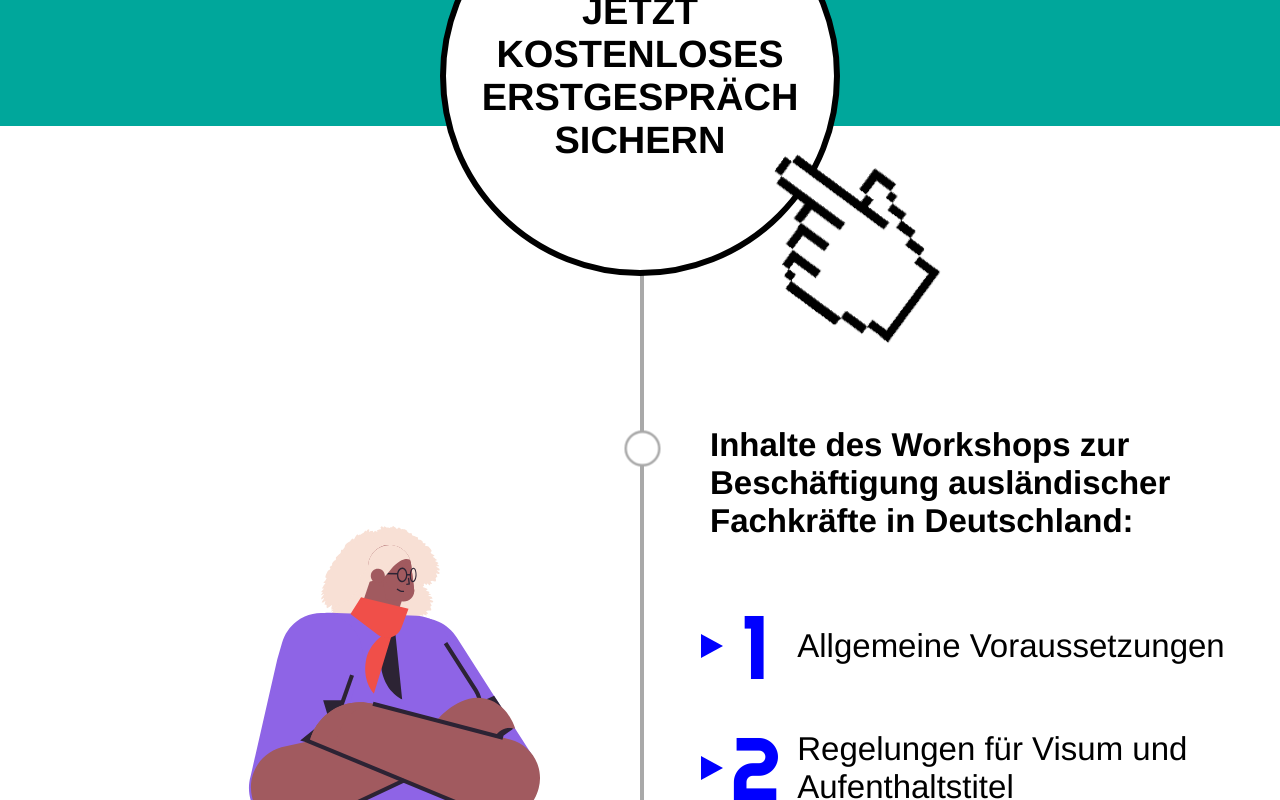
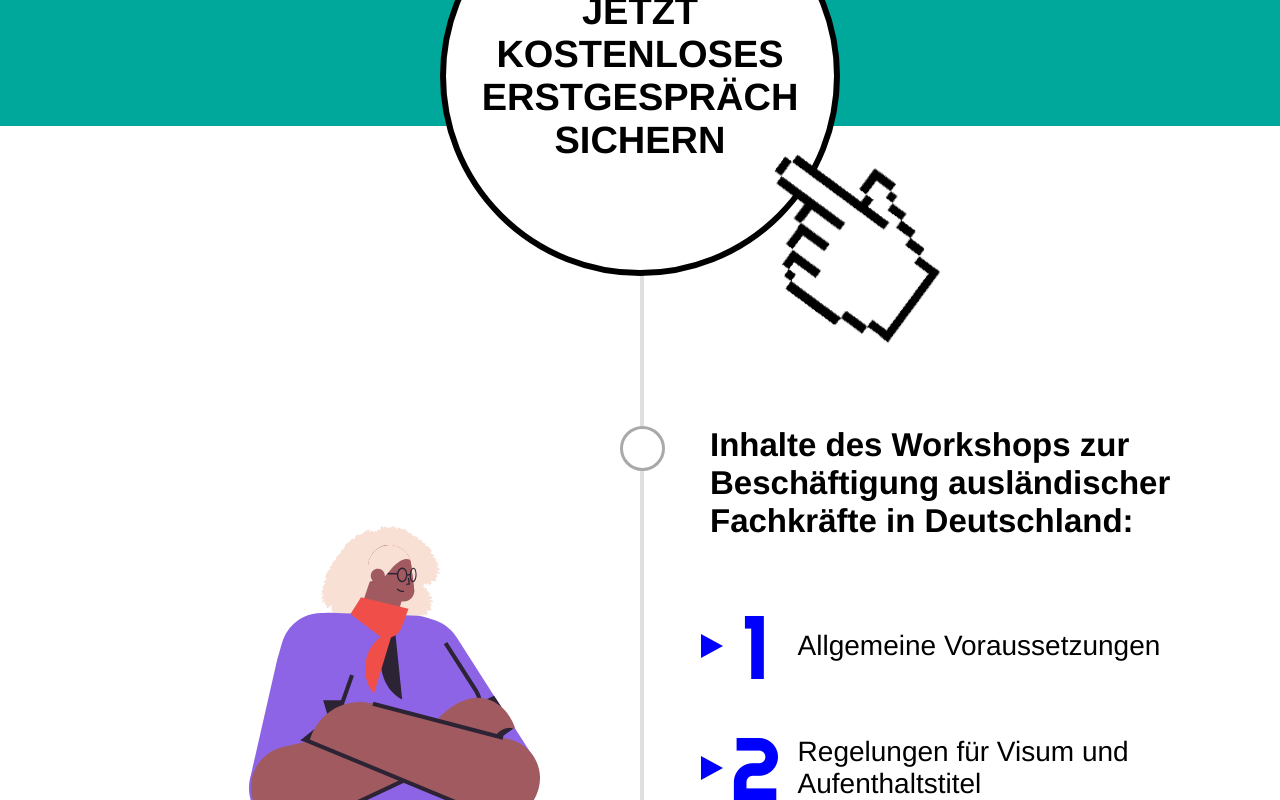
Before and after one commit to tommyb96/modern-mind-recruitment, a React (Create React App) app: page / in a window 1280 px wide. Shown: the part 9140-9940 px from the top of the page. Built offline with nearby package versions, Linux system fonts and the light colour scheme.

Commit message:
animation workshop page

```diff
--- a/src/components/Vermittlung/Vermittlung.js
+++ b/src/components/Vermittlung/Vermittlung.js
@@ -1057,10 +1057,7 @@ const BoldHeader = styled.th`
 
   @media (max-width: 900px) {
     padding-left: 140px;
-    //animation
-    opacity: ${(props) => (props.isVisible ? 1 : 0)};
     transform: translateX(${(props) => (props.isVisible ? 0 : "-15px")});
-    transition: opacity 0.5s ease-in-out, transform 0.5s ease-in-out;
   }
 
   @media (max-width: 700px) {
--- a/src/components/Workshop/Workshop.js
+++ b/src/components/Workshop/Workshop.js
@@ -64,7 +64,28 @@ export default function Workshop() {
     });
   };
 
-  const sections = [];
+  const sections = [
+    {
+      id: "circle",
+      ref: useRef(null),
+      isVisible: false,
+    },
+    {
+      id: "heading",
+      ref: useRef(null),
+      isVisible: false,
+    },
+    {
+      id: "hidden-heading",
+      ref: useRef(null),
+      isVisible: false,
+    },
+    {
+      id: "lastcircle",
+      ref: useRef(null),
+      isVisible: false,
+    },
+  ];
 
   const [isVisible, setIsVisible] = useState({ sections });
 
@@ -96,8 +117,14 @@ export default function Workshop() {
         <Wrapper>
           {" "}
           <Line>
-            <WorkshopCircle />
-            <LastCircle />
+            <WorkshopCircle
+              ref={sections[0].ref}
+              isVisible={isVisible[sections[0].id]}
+            />
+            <LastCircle
+              ref={sections[1].ref}
+              isVisible={isVisible[sections[1].id]}
+            />
             <Woman src={woman} alt="woman" />
           </Line>
           <Table>
@@ -106,12 +133,16 @@ export default function Workshop() {
               <SpaceCell>
                 <Space></Space>
               </SpaceCell>
-              <Heading colSpan={4}>
+              <Heading
+                ref={sections[2].ref}
+                isVisible={isVisible[sections[2].id]}
+                colSpan={4}
+              >
                 Inhalte des Workshops zur Beschäftigung ausländischer Fachkräfte
                 in Deutschland:
               </Heading>
             </tr>
-            <tr>
+            <Row>
               <td></td>
               <BlueTriangle>
                 <BlueTriangleOne open={isOpenOne} onClick={toggleOpenOne} />
@@ -122,7 +153,7 @@ export default function Workshop() {
               <Überschrift open={isOpenOne} onClick={toggleOpenOne} colSpan={2}>
                 Allgemeine Voraussetzungen
               </Überschrift>
-            </tr>
+            </Row>
             {isOpenOne && (
               <tr>
                 <td></td>
@@ -449,12 +480,16 @@ export default function Workshop() {
           <HiddenTable>
             <tr>
               {" "}
-              <Heading colSpan={4}>
+              <Heading
+                ref={sections[3].ref}
+                isVisible={isVisible[sections[3].id]}
+                colSpan={4}
+              >
                 Inhalte des Workshops zur Beschäftigung ausländischer Fachkräfte
                 in Deutschland:
               </Heading>
             </tr>
-            <Row>
+            <tr>
               <BlueTriangle>
                 <BlueTriangleOne open={isOpenOne} onClick={toggleOpenOne} />
               </BlueTriangle>
@@ -464,9 +499,9 @@ export default function Workshop() {
               <Überschrift open={isOpenOne} onClick={toggleOpenOne} colSpan={2}>
                 Allgemeine Voraussetzungen
               </Überschrift>
-            </Row>
+            </tr>
             {isOpenOne && (
-              <SmallRow>
+              <tr>
                 <td></td>
                 <td></td>
                 <BlueCircleCell>
@@ -476,9 +511,9 @@ export default function Workshop() {
                   Allgemeine Richtlinien für die Einstellung ausländischer
                   Fachkräfte
                 </ListParagraph>
-              </SmallRow>
+              </tr>
             )}
-            <Row>
+            <tr>
               <BlueTriangle>
                 <BlueTriangleOne open={isOpenTwo} onClick={toggleOpenTwo} />
               </BlueTriangle>
@@ -488,9 +523,9 @@ export default function Workshop() {
               <Überschrift open={isOpenTwo} onClick={toggleOpenTwo} colSpan={2}>
                 Regelungen für Visum und Aufenthaltstitel
               </Überschrift>
-            </Row>
+            </tr>
             {isOpenTwo && (
-              <SmallRow>
+              <tr>
                 <td></td>
                 <td></td>
                 <BlueCircleCell>
@@ -499,10 +534,10 @@ export default function Workshop() {
                 <ListParagraph colSpan={3}>
                   Einreisevisum und Aufenthaltstitel
                 </ListParagraph>
-              </SmallRow>
+              </tr>
             )}{" "}
             {isOpenTwo && (
-              <SmallRow>
+              <tr>
                 <td></td>
                 <td></td>
                 <BlueCircleCell>
@@ -511,10 +546,10 @@ export default function Workshop() {
                 <ListParagraph colSpan={3}>
                   Fachkräfte mit Berufsausbildung
                 </ListParagraph>
-              </SmallRow>
+              </tr>
             )}
             {isOpenTwo && (
-              <SmallRow>
+              <tr>
                 <td></td>
                 <td></td>
                 <BlueCircleCell>
@@ -523,10 +558,10 @@ export default function Workshop() {
                 <ListParagraph colSpan={3}>
                   Fachkräfte mit akademischer Ausbildung
                 </ListParagraph>
-              </SmallRow>
+              </tr>
             )}{" "}
             {isOpenTwo && (
-              <SmallRow>
+              <tr>
                 <td></td>
                 <td></td>
                 <BlueCircleCell>
@@ -535,10 +570,10 @@ export default function Workshop() {
                 <ListParagraph colSpan={3}>
                   Regelung für ausländische Auszubildende
                 </ListParagraph>
-              </SmallRow>
+              </tr>
             )}{" "}
             {isOpenTwo && (
-              <SmallRow>
+              <tr>
                 <td></td>
                 <td></td>
                 <BlueCircleCell>
@@ -547,9 +582,9 @@ export default function Workshop() {
                 <ListParagraph colSpan={3}>
                   Regelung für ausländische Studierende
                 </ListParagraph>
-              </SmallRow>
+              </tr>
             )}{" "}
-            <Row>
+            <tr>
               <BlueTriangle>
                 <BlueTriangleOne open={isOpenThree} onClick={toggleOpenThree} />
               </BlueTriangle>
@@ -563,9 +598,9 @@ export default function Workshop() {
               >
                 Beteiligung der Bundesagentur für Arbeit
               </Überschrift>
-            </Row>
+            </tr>
             {isOpenThree && (
-              <TableRow>
+              <tr>
                 <td></td>
                 <td></td>
                 <BlueCircleCell>
@@ -574,19 +609,19 @@ export default function Workshop() {
                 <ListParagraph colSpan={3}>
                   Zustimmung der Bundesagentur
                 </ListParagraph>
-              </TableRow>
+              </tr>
             )}{" "}
             {isOpenThree && (
-              <TableRow>
+              <tr>
                 <td></td>
                 <td></td>
                 <BlueCircleCell>
                   <BlueCircle src={bluecircle} alt="bluecircle" />
                 </BlueCircleCell>
                 <ListParagraph colSpan={3}>Arbeitsmarktzulassung</ListParagraph>
-              </TableRow>
+              </tr>
             )}{" "}
-            <TableRow>
+            <tr>
               <BlueTriangle>
                 <BlueTriangleOne open={isOpenFour} onClick={toggleOpenFour} />
               </BlueTriangle>
@@ -600,9 +635,9 @@ export default function Workshop() {
               >
                 Beteiligung der Ausländerbehörde
               </Überschrift>
-            </TableRow>
+            </tr>
             {isOpenFour && (
-              <TableRow>
+              <tr>
                 <td></td>
                 <td></td>
                 <BlueCircleCell>
@@ -611,10 +646,10 @@ export default function Workshop() {
                 <ListParagraph colSpan={3}>
                   Das beschleunigte Fachkräfteverfahren nach §81a
                 </ListParagraph>
-              </TableRow>
+              </tr>
             )}{" "}
             {isOpenFour && (
-              <TableRow>
+              <tr>
                 <td></td>
                 <td></td>
                 <BlueCircleCell>
@@ -623,9 +658,9 @@ export default function Workshop() {
                 <ListParagraph colSpan={3}>
                   Aufenthaltstitelbentragung und -verlängerung
                 </ListParagraph>
-              </TableRow>
+              </tr>
             )}{" "}
-            <TableRow>
+            <tr>
               <BlueTriangle>
                 <BlueTriangleOne open={isOpenFive} onClick={toggleOpenFive} />
               </BlueTriangle>
@@ -639,9 +674,9 @@ export default function Workshop() {
               >
                 Anerkennung ausländischer Berufsabschlüsse
               </Überschrift>
-            </TableRow>
+            </tr>
             {isOpenFive && (
-              <TableRow>
+              <tr>
                 <td></td>
                 <td></td>
                 <BlueCircleCell>
@@ -650,20 +685,20 @@ export default function Workshop() {
                 <ListParagraph colSpan={3}>
                   Grundlagen der Anerkennung
                 </ListParagraph>
-              </TableRow>
+              </tr>
             )}{" "}
             {isOpenFive && (
-              <TableRow>
+              <tr>
                 <td></td>
                 <td></td>
                 <BlueCircleCell>
                   <BlueCircle src={bluecircle} alt="bluecircle" />
                 </BlueCircleCell>
                 <ListParagraph colSpan={3}>Anerkennungsverfahren</ListParagraph>
-              </TableRow>
+              </tr>
             )}{" "}
             {isOpenFive && (
-              <TableRow>
+              <tr>
                 <td></td>
                 <td></td>
                 <BlueCircleCell>
@@ -672,9 +707,9 @@ export default function Workshop() {
                 <ListParagraph colSpan={3}>
                   Anerkennungsbescheid / Defizitbescheid
                 </ListParagraph>
-              </TableRow>
+              </tr>
             )}{" "}
-            <TableRow>
+            <tr>
               <BlueTriangle>
                 <BlueTriangleOne open={isOpenSix} onClick={toggleOpenSix} />
               </BlueTriangle>
@@ -684,9 +719,9 @@ export default function Workshop() {
               <Überschrift open={isOpenSix} onClick={toggleOpenSix} colSpan={2}>
                 Möglichkeiten der Förderung
               </Überschrift>
-            </TableRow>
+            </tr>
             {isOpenSix && (
-              <TableRow>
+              <tr>
                 <td></td>
                 <td></td>
                 <BlueCircleCell>
@@ -696,9 +731,9 @@ export default function Workshop() {
                   Anforderungen und Optionen zur Antragstellung von
                   Fördermitteln
                 </ListParagraph>
-              </TableRow>
+              </tr>
             )}{" "}
-            <TableRow>
+            <tr>
               <BlueTriangle>
                 <BlueTriangleOne open={isOpenSeven} onClick={toggleOpenSeven} />
               </BlueTriangle>
@@ -712,29 +747,29 @@ export default function Workshop() {
               >
                 Sozialer Aspekt
               </Überschrift>
-            </TableRow>
+            </tr>
             {isOpenSeven && (
-              <TableRow>
+              <tr>
                 <td></td>
                 <td></td>
                 <BlueCircleCell>
                   <BlueCircle src={bluecircle} alt="bluecircle" />
                 </BlueCircleCell>
                 <ListParagraph colSpan={3}>Familiennachzug</ListParagraph>
-              </TableRow>
+              </tr>
             )}{" "}
             {isOpenSeven && (
-              <TableRow>
+              <tr>
                 <td></td>
                 <td></td>
                 <BlueCircleCell>
                   <BlueCircle src={bluecircle} alt="bluecircle" />
                 </BlueCircleCell>
                 <ListParagraph colSpan={3}>Onboarding-Prozess</ListParagraph>
-              </TableRow>
+              </tr>
             )}{" "}
             {isOpenSeven && (
-              <TableRow>
+              <tr>
                 <td></td>
                 <td></td>
                 <BlueCircleCell>
@@ -743,7 +778,7 @@ export default function Workshop() {
                 <ListParagraph colSpan={3}>
                   Integration von ausländischen Fachkräften
                 </ListParagraph>
-              </TableRow>
+              </tr>
             )}
           </HiddenTable>
           <HiddenWoman src={woman} alt="woman"></HiddenWoman>
@@ -777,7 +812,7 @@ const Line = styled.div`
   top: 0%;
   height: 97%;
   width: 3.5px;
-  background-color: darkgray;
+  background-color: rgb(192, 192, 192, 0.5);
 
   @media (max-width: 900px) {
     left: 10%;
@@ -839,6 +874,10 @@ const Heading = styled.th`
   padding-left: 70px;
   padding-bottom: 40px;
   width: 50%;
+  //animation
+  opacity: ${(props) => (props.isVisible ? 1 : 0)};
+  transform: translateX(${(props) => (props.isVisible ? 0 : "15px")});
+  transition: opacity 0.5s ease-in-out, transform 0.5s ease-in-out;
 
   @media (max-width: 1400px) {
     padding-right: 20px;
@@ -846,6 +885,7 @@ const Heading = styled.th`
 
   @media (max-width: 900px) {
     padding-left: 120px;
+    transform: translateX(${(props) => (props.isVisible ? 0 : "-15px")});
   }
 
   @media (max-width: 700px) {
@@ -857,6 +897,8 @@ const Heading = styled.th`
     font-size: 26px;
   }
 `;
+
+const Row = styled.tr``;
 
 const BlueTriangle = styled.th`
   padding-left: 60px;
@@ -892,7 +934,7 @@ const Zahl = styled.th`
 `;
 
 const Überschrift = styled.td`
-  font-size: 33px;
+  font-size: 28px;
   text-align: start;
   padding-right: 20px;
   padding-left: 10px;
@@ -910,12 +952,6 @@ const Überschrift = styled.td`
   }
 `;
 
-const TableRow = styled.tr``;
-
-const Row = styled.tr``;
-
-const SmallRow = styled.tr``;
-
 const BlueCircleCell = styled.td`
   text-align: end;
   width: 30px;
@@ -925,7 +961,8 @@ const BlueCircleCell = styled.td`
 `;
 const BlueCircle = styled.img`
   width: 8px;
-  margin-right: 8px;
+  margin-right: 10px;
+  margin-top: 10px;
 `;
 const WorkshopCircle = styled.div`
   position: absolute;
@@ -971,10 +1008,6 @@ const ListParagraph = styled.th`
     padding-right: 20px;
   }
 
-  @media (max-width: 900px) {
-    padding-top: 8px;
-  }
-
   @media (max-width: 700px) {
   }
 
@@ -993,6 +1026,8 @@ const LastCircle = styled.div`
   border-radius: 50%;
   border: 3.5px solid darkgray;
   z-index: 200;
+  transform: scale(${(props) => (props.isVisible ? 1 : 0.8)});
+  transition: transform 0.7s ease;
 `;
 const HiddenTable = styled.table`
   position: relative;
@@ -1010,7 +1045,7 @@ const HiddenTable = styled.table`
     margin-top: 250px;
   }
   @media (max-width: 480px) {
-    margin-top: 200px;
+    margin-top: 170px;
   }
 `;
 const HiddenWoman = styled.img`
@@ -1056,7 +1091,7 @@ const Header = styled.div`
 const StyledDiv = styled.div`
   font-size: 20px;
   margin: auto;
-  margin-bottom: 50px;
+  margin-bottom: 100px;
   max-width: 1350px;
 
   @media (max-width: 1400px) {
@@ -1070,6 +1105,7 @@ const StyledDiv = styled.div`
 
   @media (max-width: 900px) {
     padding-left: 120px;
+    margin-bottom: 70px;
   }
 
   @media (max-width: 700px) {
```
Also changed, not shown: src/components/Workshop/WorkshopIntro.js (+8 -4 lines).
